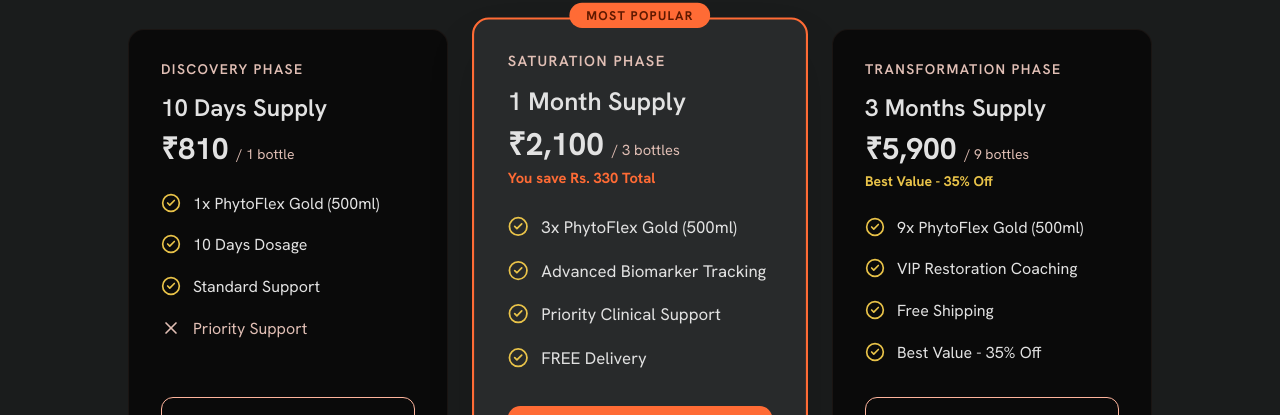
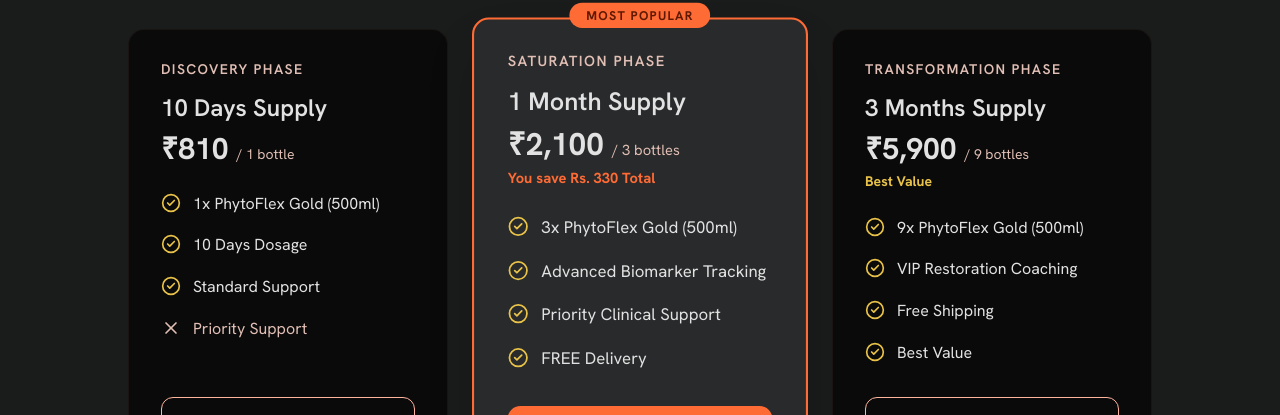
Before and after one commit to Digital-Doctorz/phytoflexgold, a Next.js app: page / in a window 1280 px wide. Shown: the part 9065-9480 px from the top of the page. Built offline with nearby package versions, Linux system fonts and the light colour scheme; no server answers.

Commit message:
F-2: PricingSection — "Best Value - 35% Off" → "Best Value"

```diff
--- a/src/components/shop/PricingSection.tsx
+++ b/src/components/shop/PricingSection.tsx
@@ -28,7 +28,7 @@
       "9x PhytoFlex Gold (500ml)",
       "VIP Restoration Coaching",
       "Free Shipping",
-      "Best Value - 35% Off",
+      "Best Value",
     ],
   }
 
@@ -89,7 +89,7 @@
                     <p className="text-primary-container font-bold text-sm mt-1">You save Rs. 330 Total</p>
                   )}
                   {tier.label === "3 Month" && (
-                    <p className="text-secondary font-bold text-sm mt-1">Best Value - 35% Off</p>
+                    <p className="text-secondary font-bold text-sm mt-1">Best Value</p>
                   )}
                 </div>
                 <ul className="space-y-4 mb-8 flex-grow" aria-label={`Features included in ${tier.label} supply`}>
```
